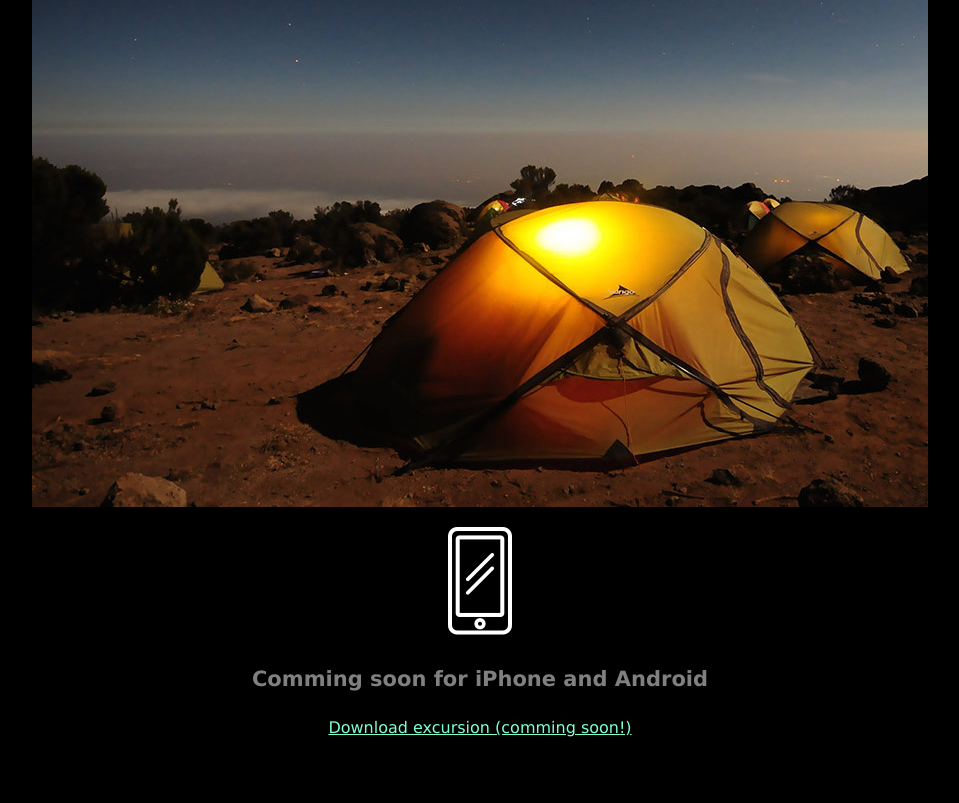
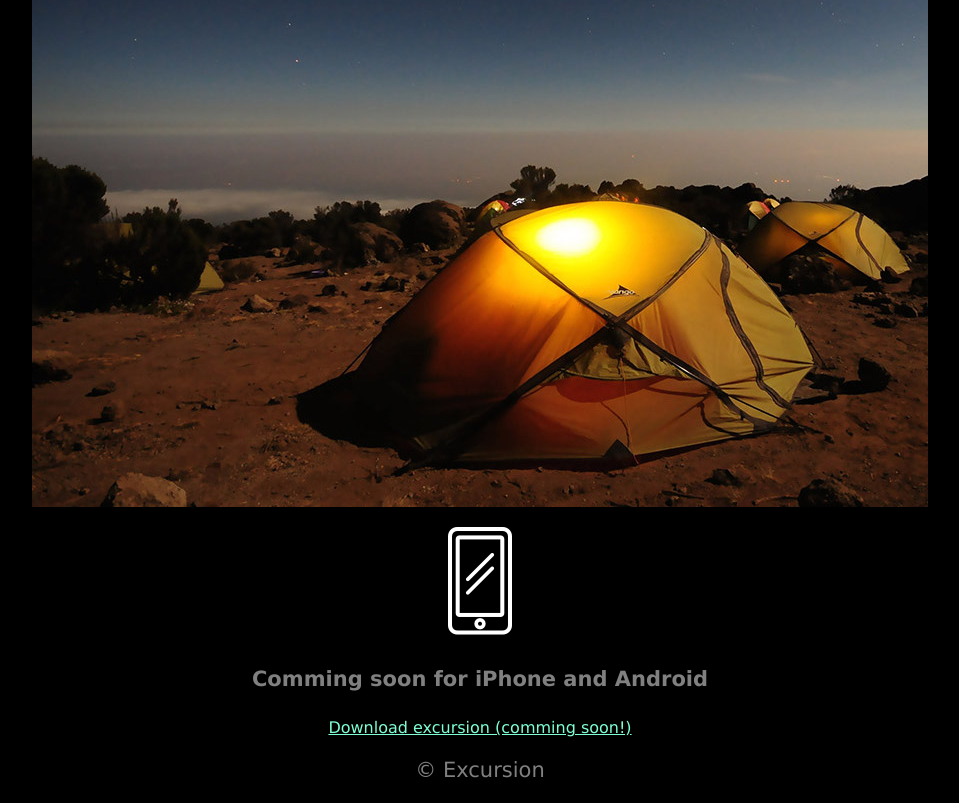
Before and after one commit to GM-GitH/excursion, a plain HTML site: page index.html in a window 1280 px wide. Shown: the part 505-1308 px from the top of the page, without its empty margins (160-1119 px from the left). Before the commit the page ends 1258 px from the top, so only its background shows below. Drawn offline with Linux system fonts and the light colour scheme.

Commit message:
Add copyright footer

```diff
--- a/index.html
+++ b/index.html
@@ -21,7 +21,7 @@
     <p><img src="resources/images/phone.png" /></p>
     <h4 class="subheader">Comming soon for iPhone and Android</h4>
     <p><a class="link" href="#">Download excursion (comming soon!)</a></p>
-
+    <p class="copyright">&copy; Excursion</p>
 </body>
 
 </html>
--- a/resources/css/style.css
+++ b/resources/css/style.css
@@ -27,3 +27,7 @@ body {
     font-size: 16px;
     color: aquamarine;
 }
+.copyright {
+    font-size: 21px;
+    color: grey;
+}
```
